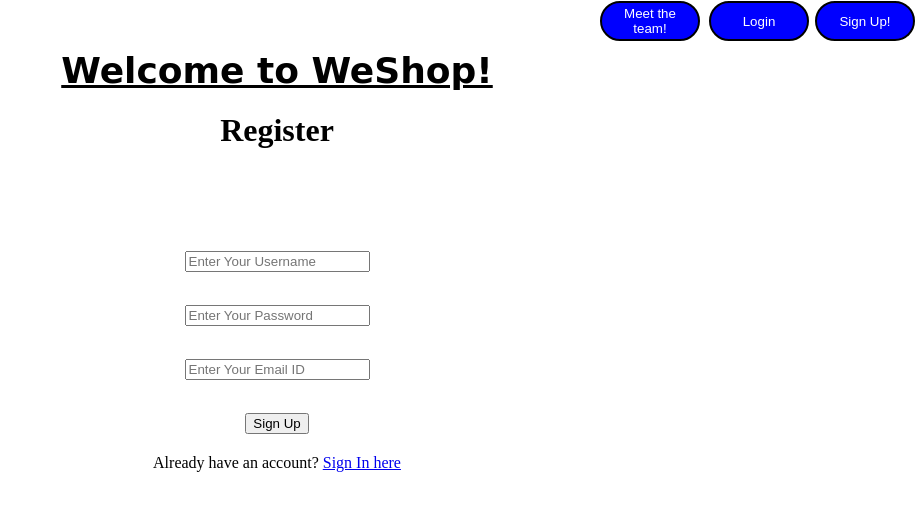
After one commit to brianna-huang/CS411-group7, a Flask app: page /signup in a window 1280 px wide. The commit adds this page. Shown: the top 511 px of the page, without its empty margins (363-1280 px from the left). Run offline with Flask 2, Linux system fonts and the light colour scheme.

Commit message:
updated login and signup pages

```diff
--- a/prototype/index.html
+++ b/prototype/index.html
@@ -19,7 +19,7 @@
             <button class="team">Meet the team!</button>
 
             <div>
-                <form method="post" action="http://127.0.0.1:5000/search">
+                <form method="post" action="http://127.0.0.1:5500/search">
                     <input name="search" class="search-bar" type="text" placeholder="Insert a link of your favorite recipe!">
                     <input type="submit" value="Submit"></input>
                     <!-- <script src="./index.js"></script> -->
--- a/prototype/templates/index.html
+++ b/prototype/templates/index.html
@@ -11,10 +11,10 @@
             <!-- <button class="sign-up">Sign Up!</button> -->
             <!-- <button class="log">Login</button> -->
             <form>
-                <button formaction="http://127.0.0.1:5000/signup" class="sign-up">Sign Up!</button>
+                <button formaction="http://127.0.0.1:5500/signup" class="sign-up">Sign Up!</button>
             </form>
             <form>
-                <button formaction="http://127.0.0.1:5000/login" class="log">Login</button>
+                <button formaction="http://127.0.0.1:5500/login" class="log">Login</button>
             </form>
 
             <button class="team">Meet the team!</button>
--- /dev/null
+++ b/prototype/templates/signup.html
@@ -0,0 +1,36 @@
+<!DOCTYPE html>
+<html>
+<head>
+    <Title>Sign Up Now!</Title>
+    <link rel="stylesheet" href="signup.css">
+</head>
+<body>
+    <p class="proj-title"> Welcome to WeShop!</p>
+    <form>
+        <button formaction="http://127.0.0.1:5500/prototype/signup.html" class="sign-up">Sign Up!</button>
+    </form>
+    <form>
+        <button formaction="http://127.0.0.1:5500/prototype/login.html" class="log">Login</button>
+    </form>
+
+    <button class="team">Meet the team!</button>
+
+    <div align="center">
+        <div align="center" class="border">
+            <div class="header">
+            <h1 class="word">Register</h1>
+            </div></br></br></br>
+        <h2 class="word">
+            <form action="http://127.0.0.1:5500/prototype/signup.html" method="post">
+                <input id="username" name="username" type="text" placeholder="Enter Your Username" class="textbox"/></br></br>
+                <input id="password" name="password" type="password" placeholder="Enter Your Password" class="textbox"/></br></br>
+                <input id="email" name="email" type="text" placeholder="Enter Your Email ID" class="textbox"/></br></br>
+                <input type="submit" class="btn" value="Sign Up"></br>
+            </form>
+        </h2>
+        <p class="bottom">Already have an account?  <a class="bottom" href="http://127.0.0.1:5500/prototype/login.html"> Sign In here</a></p>
+        </div>
+    </div>
+
+</body>
+</html>
```
Also changed, not shown: prototype/login.html (+16 -5 lines), prototype/signup.html (+13 -4 lines), prototype/templates/form.html (deleted, +0 -27 lines), prototype/templates/login.html (added, +36 -0 lines).
